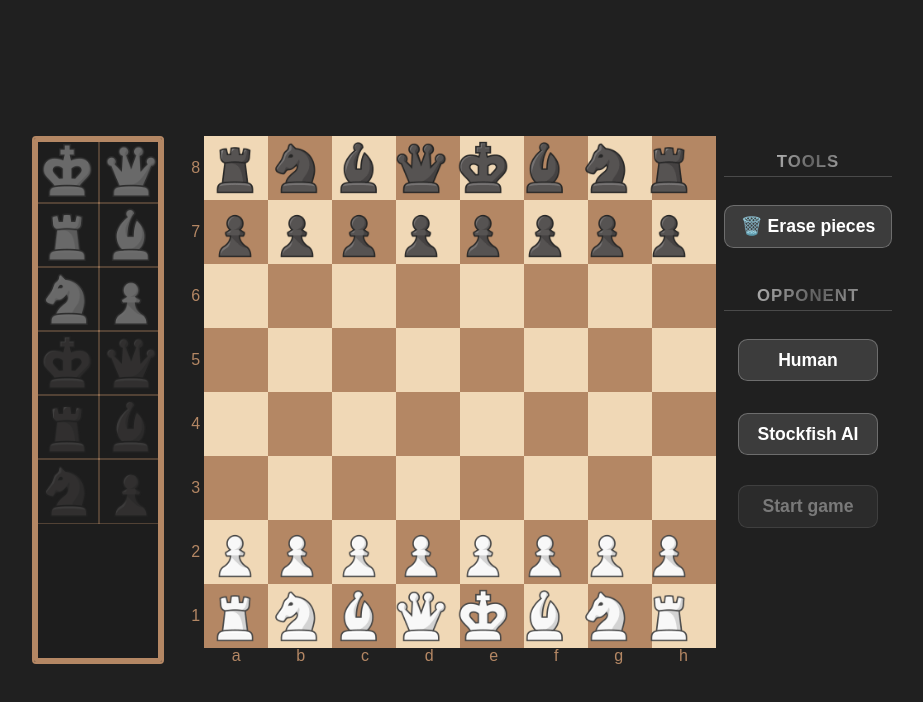
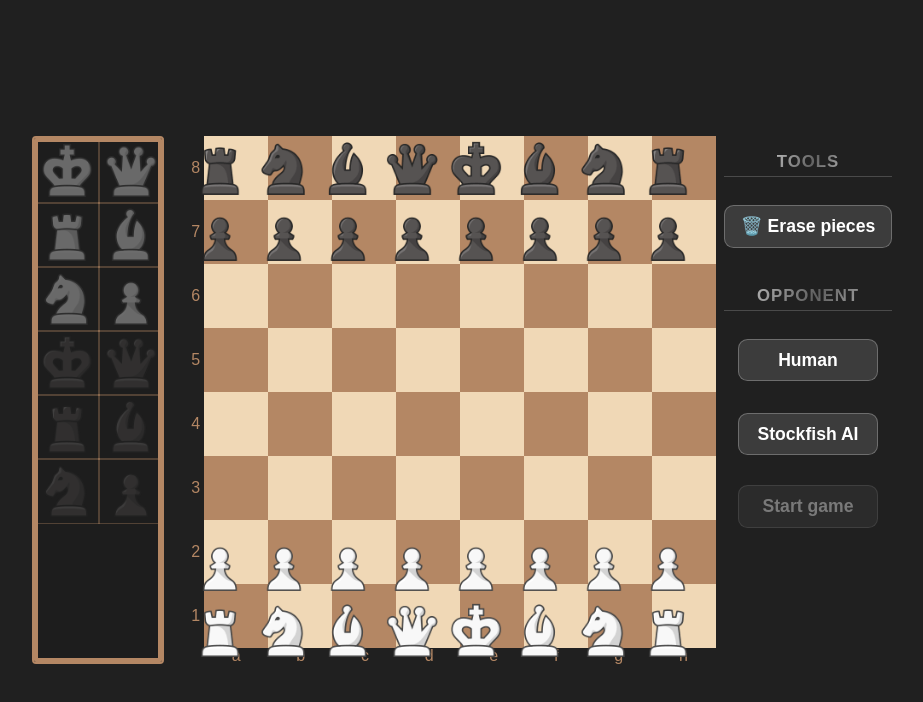
Before and after one commit to yinonkedem/ChessAI, a React (Create React App) app in the folder frontend/: page /custom in a window 1280 px wide. Shown: the top 702 px of the page, without its empty margins (88-1011 px from the left). Built offline with nearby package versions, Linux system fonts and the light colour scheme; no server answers; a web font is replaced by a local one.

Commit message:
fix more bugs

```diff
--- a/frontend/src/components/Pieces/Pieces.css
+++ b/frontend/src/components/Pieces/Pieces.css
@@ -113,3 +113,11 @@
 .piece.p-50 {transform: translate(500%,700%) rotate(var(--piece-rot));}
 .piece.p-60 {transform: translate(600%,700%) rotate(var(--piece-rot));}
 .piece.p-70 {transform: translate(700%,700%) rotate(var(--piece-rot));}
+
+/* Fix pieces alignment in custom editor */
+.custom-editor .pieces {
+    top: 0;
+    left: 0;
+    right: 0;
+    bottom: 0;
+}
```
